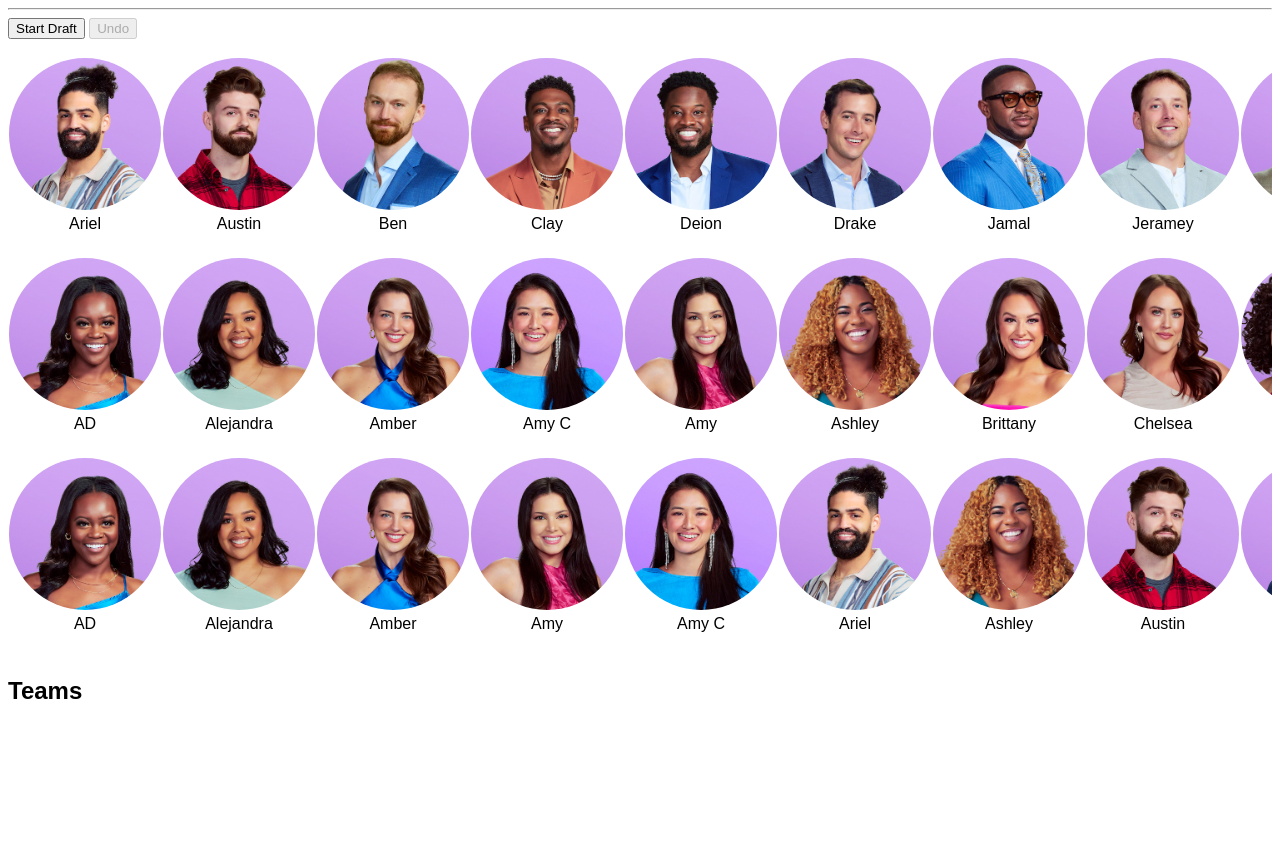
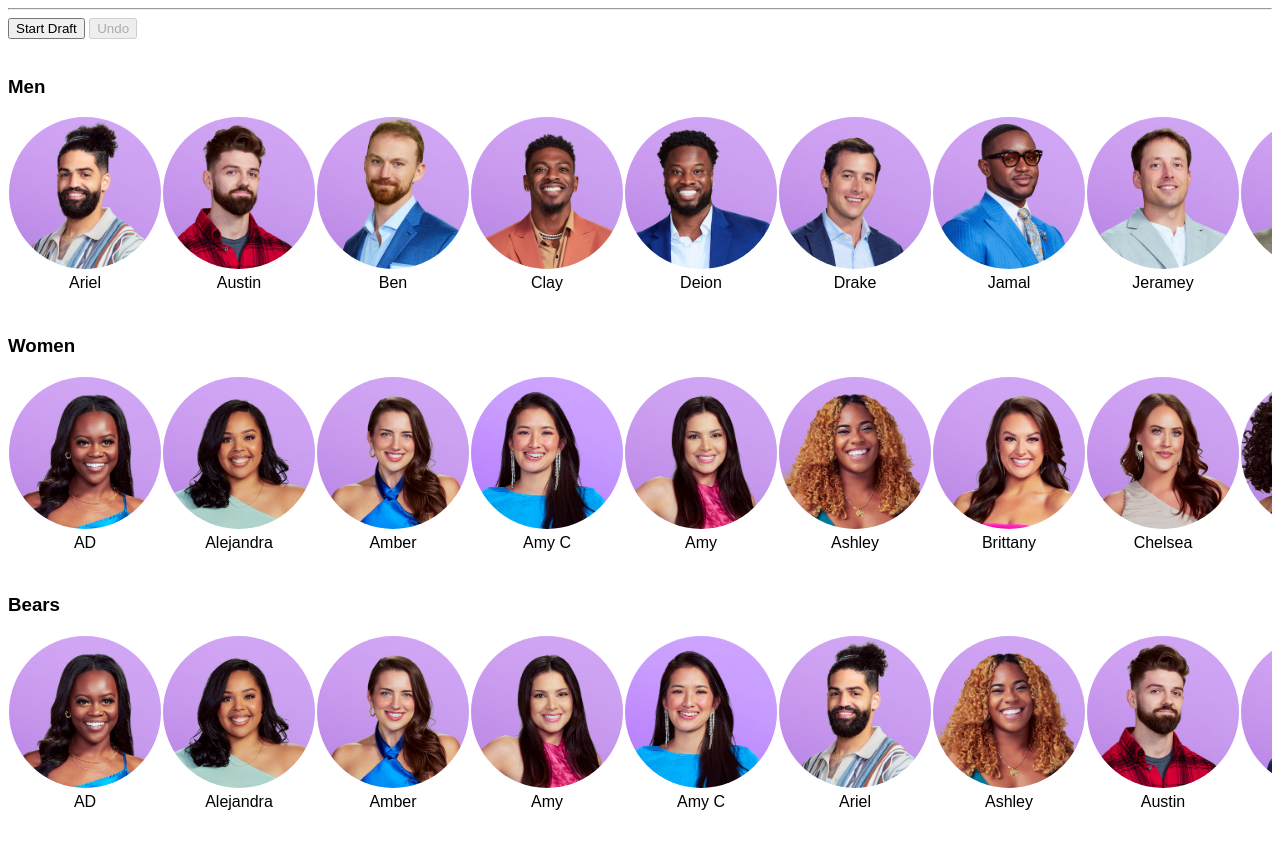
Before and after one commit to Jannelle/loveisblind, a Flask app: page /draft/1 in a window 1280 px wide. Shown: the part 165-1021 px from the top of the page. Before the commit the page ends 864 px from the top, so only its background shows below. Run offline with Flask 3, Linux system fonts and the light colour scheme; data comes from the database, SQL or seed files in the repository; some libraries are stand-ins or nearby versions.

Commit message:
Added labels for the rows in the draft

```diff
--- a/app/templates/draft.html
+++ b/app/templates/draft.html
@@ -59,6 +59,7 @@
                 <div id="turnIndicator"></div>
                 <div id="errorMessage" style="display: none; color: red;"></div>
                 <div id="confirmationMessage" style="display: none; color: green; display: inline-block;"></div>
+                <div class="header"><h3>Men</h3></div>
                 <div class="row">
                     {% for man in men %}
                         <div class="castmember" id="{{ man.name }}-man">
@@ -73,6 +74,7 @@
                         </div>
                     {% endfor %}
                 </div>
+                <div class="header"><h3>Women</h3></div>
                 <div class="row">
                     {% for woman in women %}
                         <div class="castmember" id="{{ woman.name }}-woman">
@@ -87,6 +89,7 @@
                         </div>
                     {% endfor %}
                 </div>
+                <div class="header"><h3>Bears</h3></div>
                 <div class = 'row'>
                     {% for bear in castmembers %}
                         <div class="castmember" id="{{ bear.name }}-bear">
```
Lines whose indentation alone changed are shown as unchanged.
